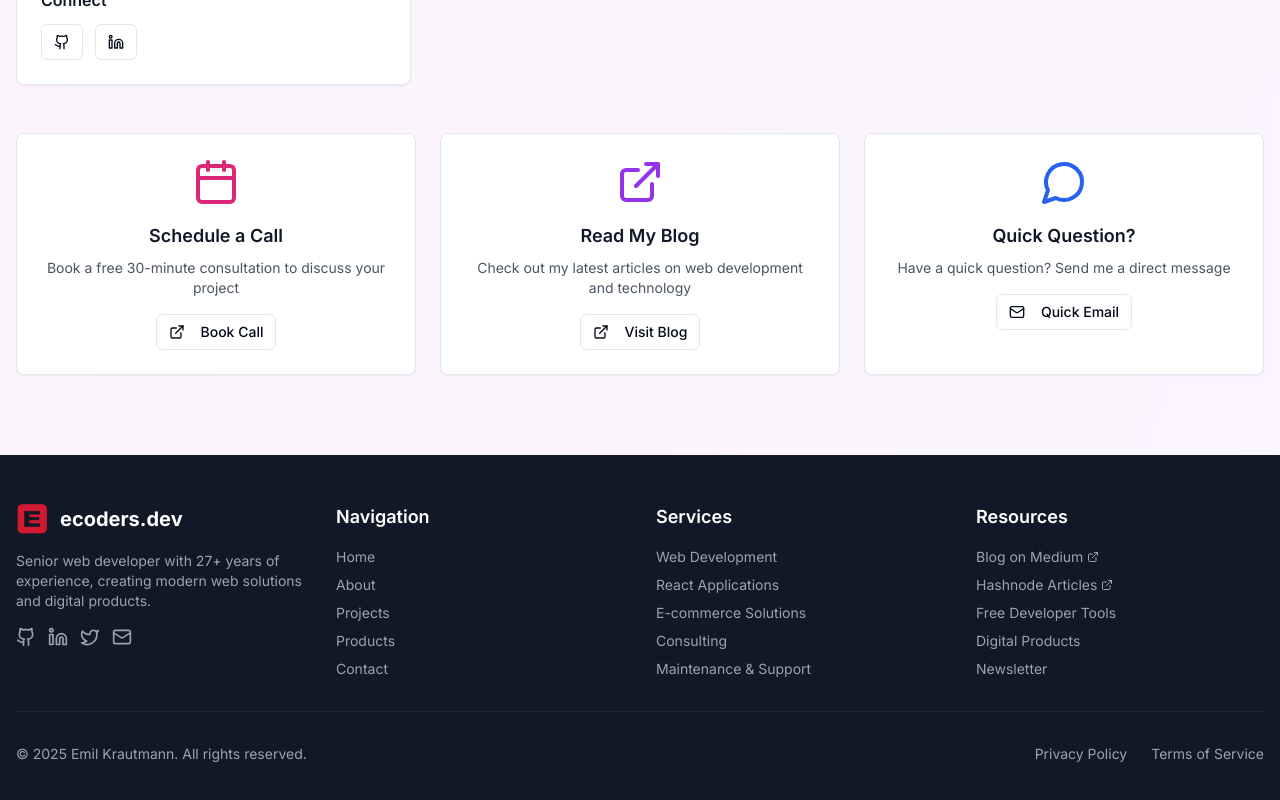
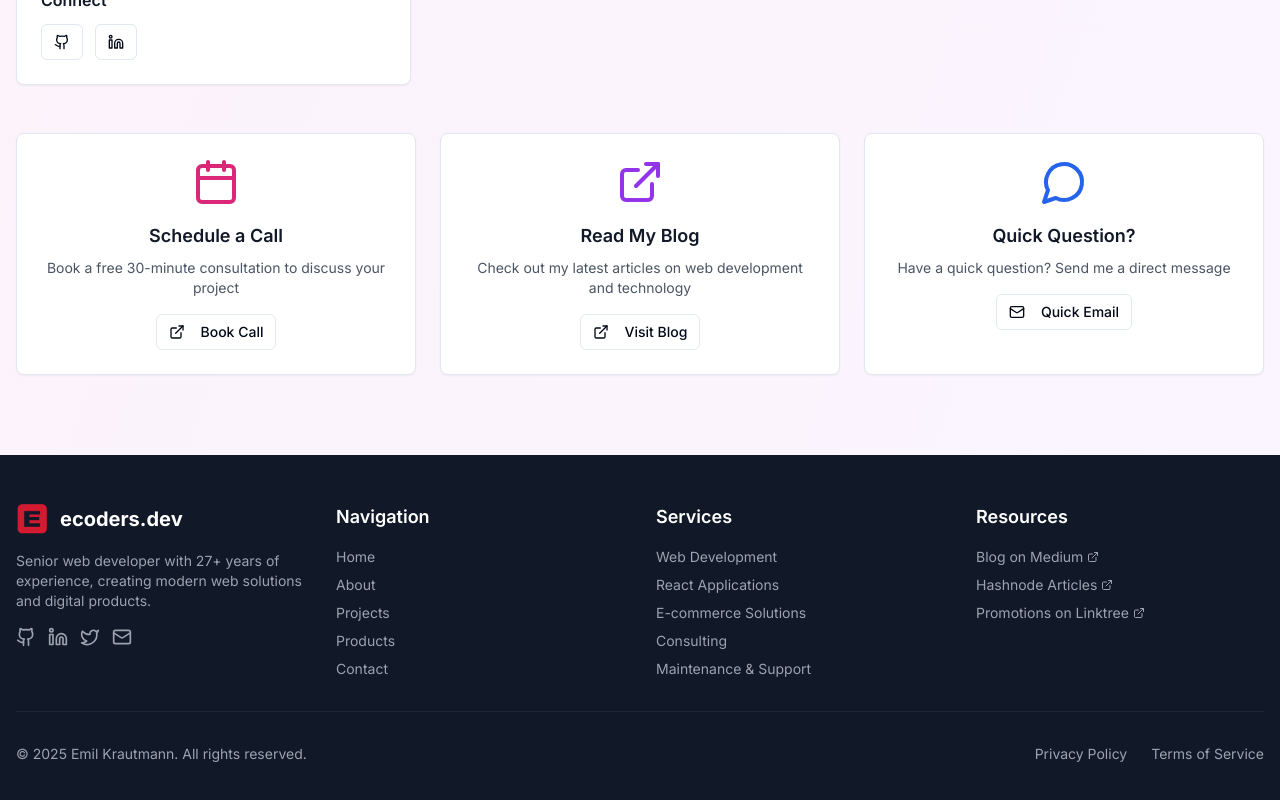
Before and after one commit to emilpk/ecoders, a Next.js app: page / in a window 1280 px wide. Shown: the part 2764-3564 px from the top of the page. Built offline with nearby package versions, Linux system fonts and the light colour scheme.

Commit message:
fix: update footer links to point to personal blog and promotions

```diff
--- a/components/footer.tsx
+++ b/components/footer.tsx
@@ -129,7 +129,7 @@ export function Footer() {
             <ul className="space-y-2 text-sm">
               <li>
                 <a
-                  href="#"
+                  href="{`${myInfo.blogs.medium}`}"
                   className="text-gray-400 hover:text-white transition-colors flex items-center"
                 >
                   Blog on Medium
@@ -138,7 +138,7 @@ export function Footer() {
               </li>
               <li>
                 <a
-                  href="#"
+                  href="{`${myInfo.blogs.hashnode}`}"
                   className="text-gray-400 hover:text-white transition-colors flex items-center"
                 >
                   Hashnode Articles
@@ -146,13 +146,13 @@ export function Footer() {
                 </a>
               </li>
               <li>
-                <span className="text-gray-400">Free Developer Tools</span>
-              </li>
-              <li>
-                <span className="text-gray-400">Digital Products</span>
-              </li>
-              <li>
-                <span className="text-gray-400">Newsletter</span>
+                <a
+                  href={`${myInfo.linktree}`}
+                  className="text-gray-400 hover:text-white transition-colors flex items-center"
+                >
+                  Promotions on Linktree
+                  <ExternalLink className="h-3 w-3 ml-1" />
+                </a>
               </li>
             </ul>
           </div>
```
